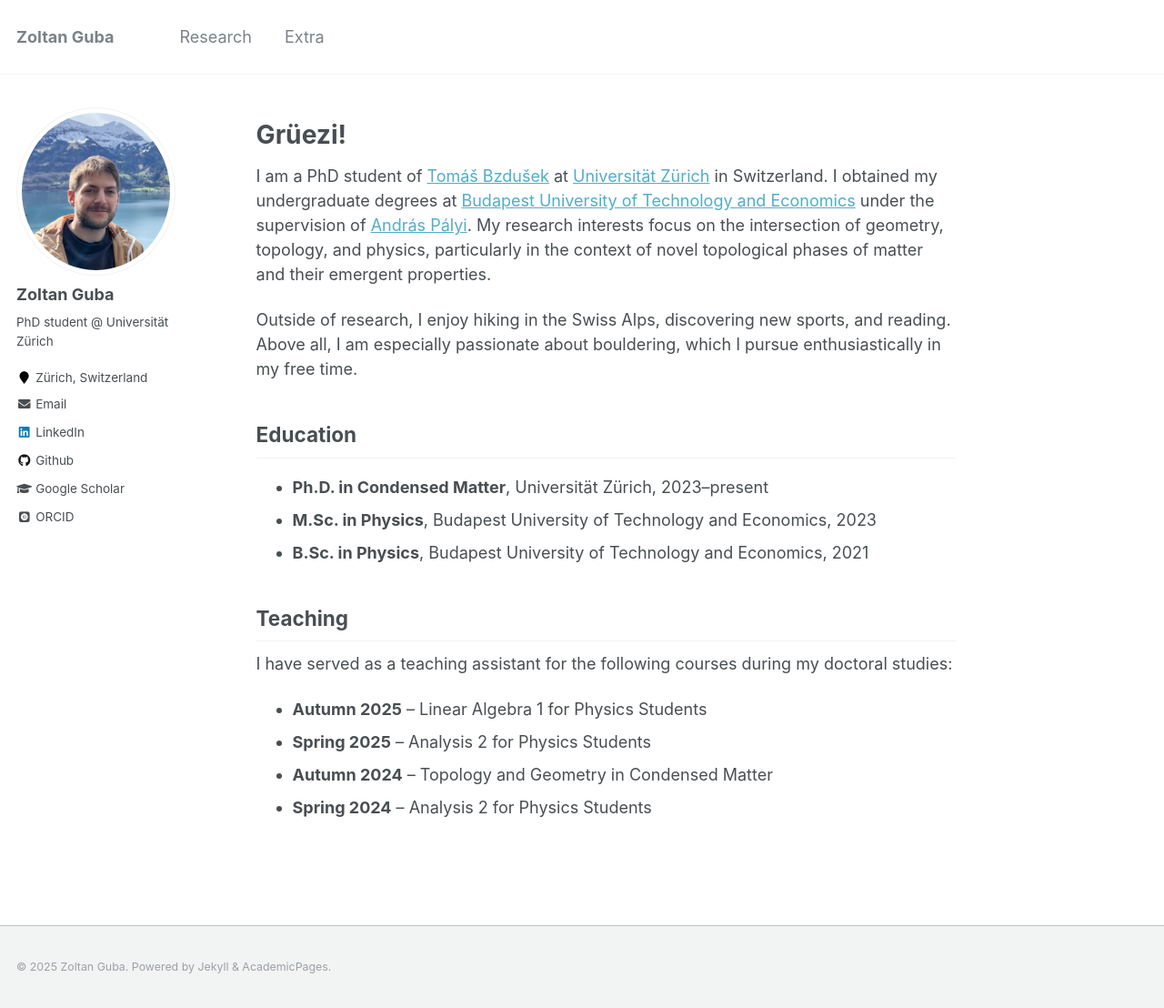
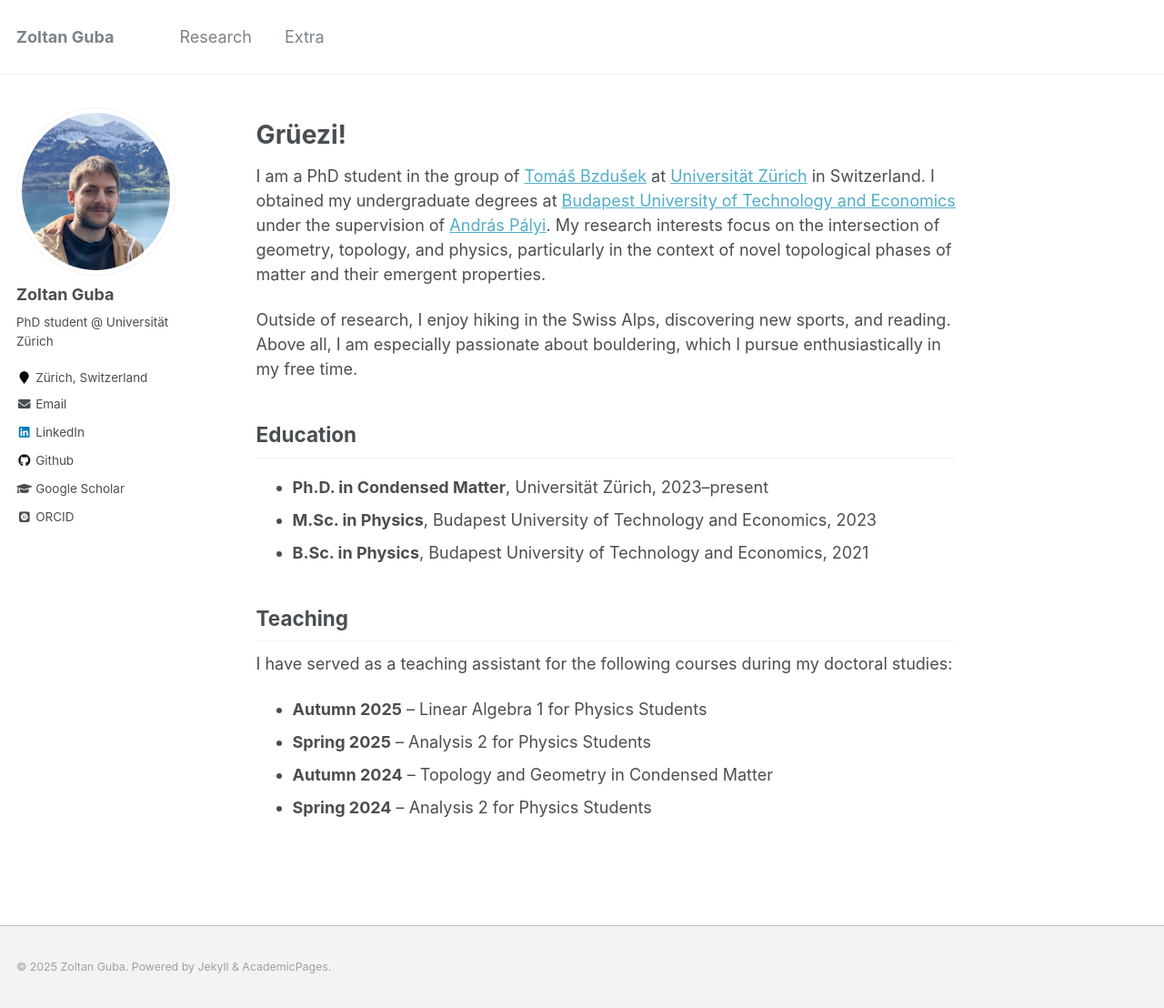
Before and after one commit to gubazoltan/gubazoltan.github.io, a Jekyll site: the page built from _pages/about.md, in a window 1280 px wide and 1108 px high. Shown: the whole window at 91% size. Built offline with Jekyll 4.4.1, drawn with Linux system fonts in a browser that asks for light colours; some web fonts are replaced.

Commit message:
chore: typo

```diff
--- a/_pages/about.md
+++ b/_pages/about.md
@@ -10,7 +10,7 @@ redirect_from:
 
 # Grüezi!
 
-I am a PhD student of [Tomáš Bzdušek](https://www.tomasbzdusek.com/) at [Universität Zürich](https://www.uzh.ch/cmsssl/en.html) in Switzerland. I obtained my undergraduate degrees at [Budapest University of Technology and Economics](https://www.bme.hu/?language=en) under the supervision of [András Pályi](http://eik.bme.hu/~palyi/). My research interests focus on the intersection of geometry, topology, and physics, particularly in the context of novel topological phases of matter and their emergent properties.
+I am a PhD student in the group of [Tomáš Bzdušek](https://www.tomasbzdusek.com/) at [Universität Zürich](https://www.uzh.ch/cmsssl/en.html) in Switzerland. I obtained my undergraduate degrees at [Budapest University of Technology and Economics](https://www.bme.hu/?language=en) under the supervision of [András Pályi](http://eik.bme.hu/~palyi/). My research interests focus on the intersection of geometry, topology, and physics, particularly in the context of novel topological phases of matter and their emergent properties.
 
 Outside of research, I enjoy hiking in the Swiss Alps, discovering new sports, and reading. Above all, I am especially passionate about bouldering, which I pursue enthusiastically in my free time.
 
```
